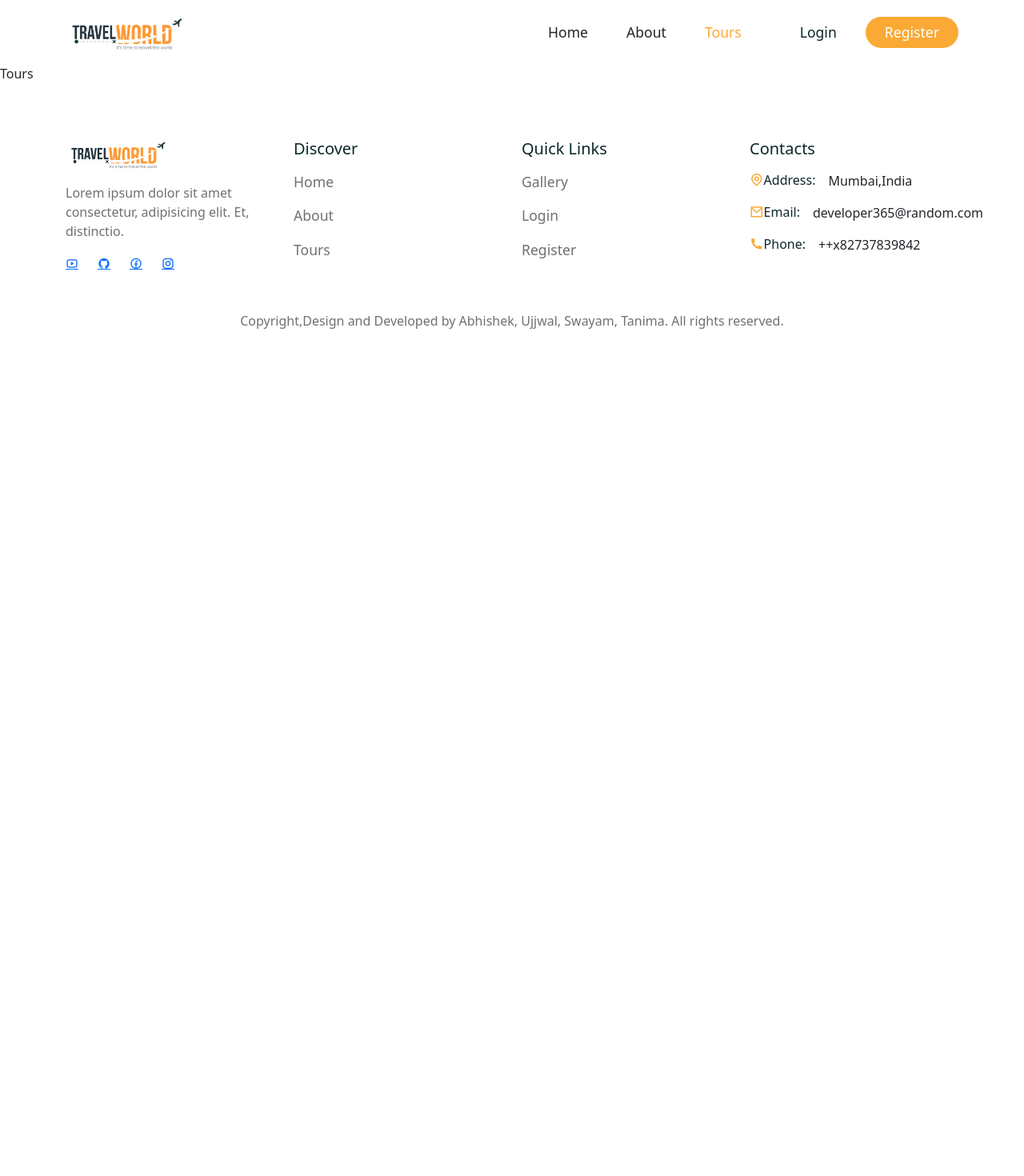
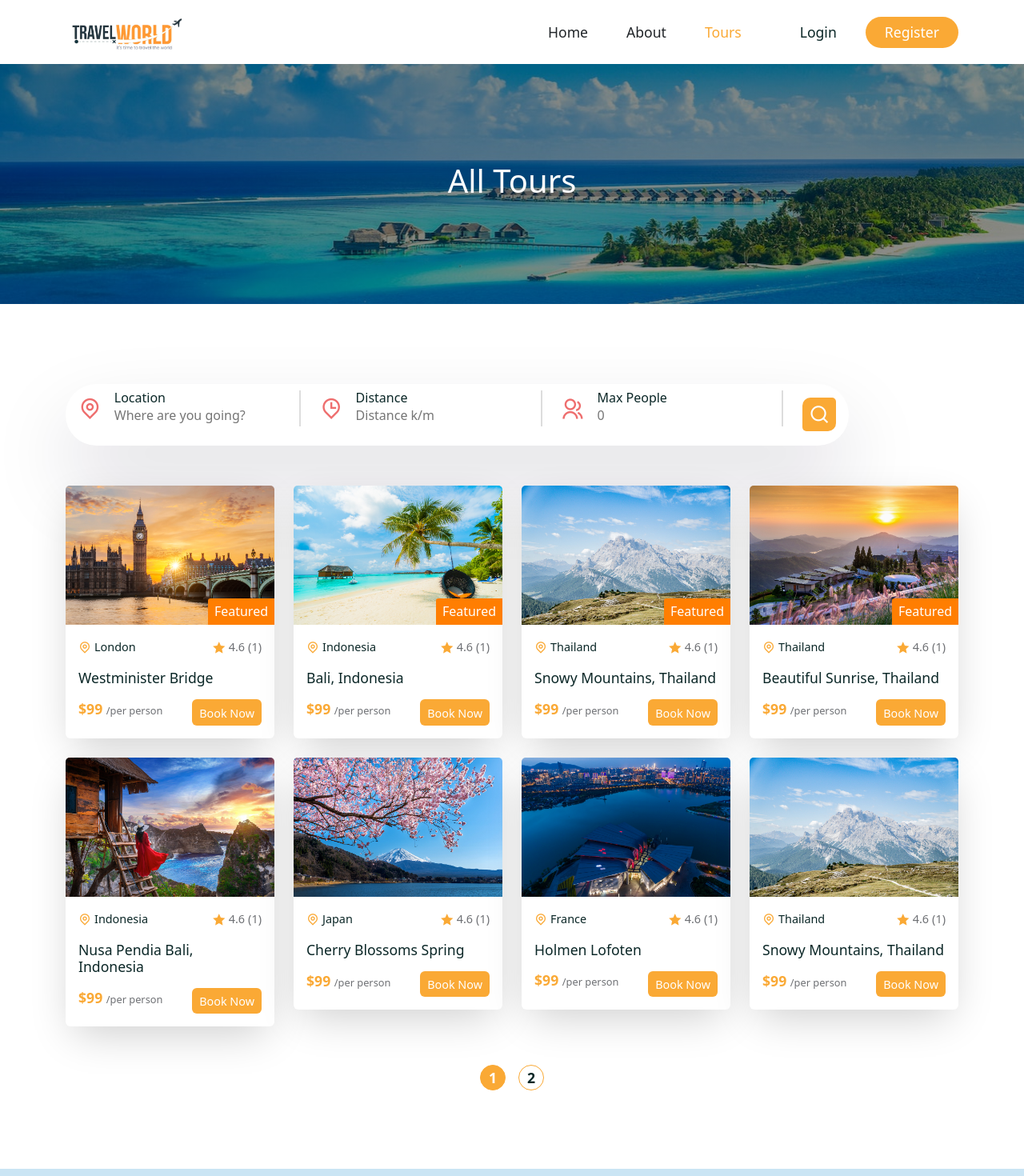
Before and after one commit to abhishek7575-spec/Air-bnb, a React (Create React App) app in the folder tour-management/frontend/: page /tours in a window 1280 px wide. Shown: the top 1470 px of the page at 80% size. Before the commit the page ends 800 px from the top, so only its background shows below. Built offline with nearby package versions, Linux system fonts and the light colour scheme; a web font is replaced by a local one.

Commit message:
tour page made

```diff
--- a/tour-management/frontend/src/pages/TourDetails.jsx
+++ b/tour-management/frontend/src/pages/TourDetails.jsx
@@ -1,8 +1,28 @@
 import React from 'react'
+import '../styles/tour-details.css'
+import {Container,Row,Col,Form,ListGroup} from "reactstrap"
+import {useParams} from 'react-router-dom'
+import tourData from '../assets/data/tours'
+const TourDetails = () => {
+    const {id} =useParams();
 
-const TourDetails = () => {
+    // later use backend
+    const tour=tourData.find(tour=>tour.id===id)
+
+    const {photo,title,desc,price,reviews,city,distance,maxGroupSize}=tour
+
   return (
-    <div>TourDetails</div>
+    <>
+      <Container>
+        <Row>
+          <Col lg='8'>
+            <div className="tour__content">
+              <img src="" alt="" />
+            </div>
+          </Col>
+        </Row>
+      </Container>
+    </>
   )
 }
 
--- a/tour-management/frontend/src/pages/Tours.jsx
+++ b/tour-management/frontend/src/pages/Tours.jsx
@@ -1,9 +1,57 @@
-import React from 'react'
+import React ,{useState,useEffect} from  'react';
+import CommonSection from "../shared/CommonSection";
+import '../styles/tour.css';
+import {Col, Container,Row} from "reactstrap";
+import tourData from '../assets/data/tours';
+import TourCard from '../shared/TourCard';
+import SearchBar from '../shared/SearchBar';
+import Newsletter from '../shared/Newsletter'
 
 const Tours = () => {
-  return (
-    <div>Tours</div>
-  )
+  const [pageCount,setPageCount] =useState(0);
+  const [page,setPage] =useState(0)
+
+  useEffect(() => {
+      const pages=Math.ceil(5/ 4)
+      setPageCount(pages);
+  },[page])
+  return <>
+        <CommonSection title={"All Tours"}/>
+         <section>
+          <Container>
+            <Row>
+                <SearchBar />
+            </Row>
+          </Container>
+          </section>
+          <section className="pt-0">
+            <Container >
+              <Row>
+                {
+                  tourData?.map(tour=> (
+                  <Col lg='3' className='mb-4' key={tour.id}>
+                    <TourCard tour={tour}/>
+
+                  </Col>))}
+
+                  <Col lg='12'>
+                    <div className="pagination d-flex align-items-center justify-content-center mt-4 gap-3 " >
+                      {[...Array(pageCount).keys()].map(number=>
+                        (
+                          <span key={number} onClick={()=>{setPage(number)}}
+                            className={page===number ? 'active__page':''}>
+                            {number +1}
+                          </span>
+
+                        ) )}
+                    </div>
+                </Col>
+
+              </Row>
+            </Container>
+          </section>
+          <Newsletter/>
+      </>
 }
 
 export default Tours
--- /dev/null
+++ b/tour-management/frontend/src/shared/CommonSection.jsx
@@ -0,0 +1,20 @@
+import React from 'react'
+import './common-section.css'
+import {Container,Row,Col} from 'reactstrap'
+
+const CommonSection = ({title}) => {
+  return (
+    <section className="common__section">
+        <Container>
+            <Row>
+                <Col lg='12'>
+                    <h1>{title}</h1>
+                </Col>
+            </Row>
+        </Container>
+
+    </section>
+  )
+}
+
+export default CommonSection
--- /dev/null
+++ b/tour-management/frontend/src/shared/common-section.css
@@ -0,0 +1,16 @@
+.common__section{
+    background: linear-gradient( rgba(0,0,0,0.45), rgba(0,0,0,0.45)),
+    url('../assets/images/tour.jpg') no-repeat center center;
+   background-size: cover;
+    height: 300px;
+    display:flex;
+    align-items: center;
+    justify-content: center;
+    text-align: center;
+
+}
+.common__section h1 {
+
+    font-style: 2.5rem;
+    color: #fff;
+}
--- /dev/null
+++ b/tour-management/frontend/src/styles/tour.css
@@ -0,0 +1,20 @@
+.pagination span{
+    width: 2rem;
+    height: 2rem;
+    padding: 5px;
+    border-radius: 50px;
+    display: flex;
+    align-items: center;
+    justify-content: center;
+    border: 1px solid var(--secondary-color);
+    color: var(--heading-color);
+    font-size: 1.1rem;
+    cursor: pointer;
+    font-weight: 700;
+
+}
+.active__page{
+    background-color: var(--secondary-color);
+    color:#fff !important;
+
+}
```
Also changed, not shown: tour-management/frontend/src/styles/tour-details.css (added).
